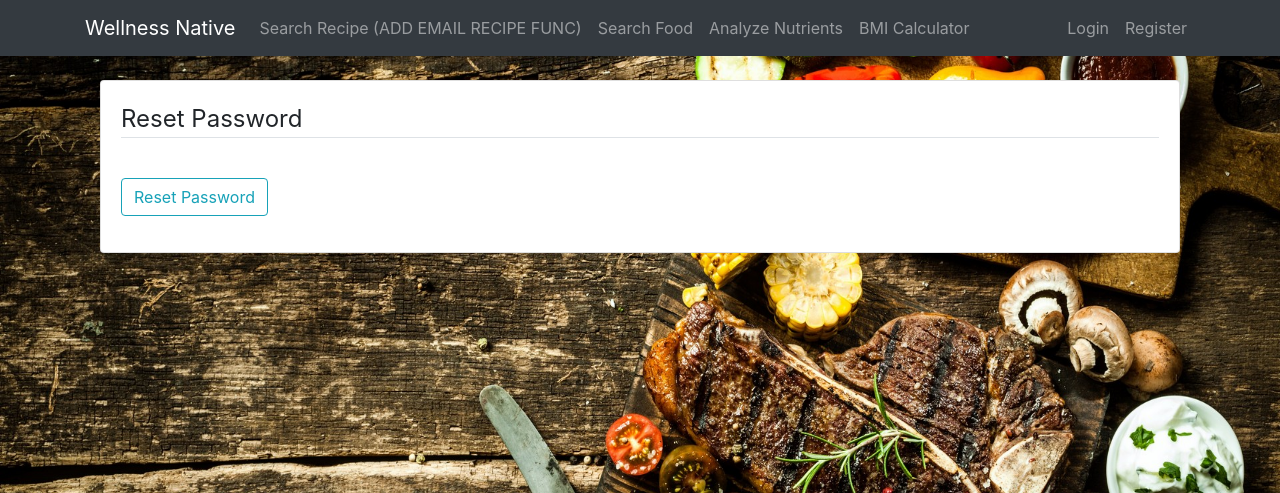
After one commit to Sohaib-Mohiuddin/wellness-native-app, a Django app: page /password-reset-confirm/1/1/ in a window 1280 px wide. The commit adds this page. Shown: the top 493 px of the page. Run offline with Django 3.2, Linux system fonts and the light colour scheme; some libraries are stand-ins or nearby versions.

Commit message:
Partial password reset and functions

```diff
--- a/creds.txt
+++ b/creds.txt
@@ -13,6 +13,9 @@ AWS:
 S3:
 	AWS_STORAGE_BUCKET_NAME = wellness-native-files
 
+Email Service:
+	email: wellnessnative.info@gmail.com
+	password: wellnessnative
 Edamam API:
 	Recipe:
 		AppID - 47e19430
--- a/templates/users/logout.html
+++ b/templates/users/logout.html
@@ -1,5 +1,4 @@
 {% extends "food_app/base.html" %}
-{% load crispy_forms_tags %}
 {% block content %}
 <div class="container">
 	<div class="card card-register mx-auto mt-2">
--- /dev/null
+++ b/templates/users/password_reset_confirm.html
@@ -0,0 +1,22 @@
+{% extends "food_app/base.html" %}
+{% load crispy_forms_tags %}
+{% block content %}
+<div class="container">
+	<div class="card card-register mx-auto mt-2">
+    <div class="card-body">
+			<div class="content-section">
+				<form method="POST">
+					{% csrf_token %}
+					<fieldset class="form-group">
+						<legend class="border-bottom mb-4">Reset Password</legend>
+						{{ form | crispy }}
+					</fieldset>
+					<div class="form-group">
+						<button class="btn btn-outline-info" type="submit">Reset Password</button>
+					</div>
+				</form>
+			</div>
+		</div>
+	</div>
+</div>
+{% endblock content %}
--- /dev/null
+++ b/templates/users/password_reset_done.html
@@ -0,0 +1,6 @@
+{% extends "food_app/base.html" %}
+{% block content %}
+<div class="alert alert-info">
+	An email has been sent to ... for password reset instructions.
+</div>
+{% endblock content %}
--- a/wellness_native_app/urls.py
+++ b/wellness_native_app/urls.py
@@ -32,6 +32,9 @@ urlpatterns = [
     path('logout/', auth_views.LogoutView.as_view(template_name='users/logout.html'), name='logout'),
     path('register/', users_views.register, name='register'),
     path('profile/', users_views.profile, name='profile'),
+    path('password-reset/', auth_views.PasswordResetView.as_view(template_name='users/password_reset.html'), name='password_reset'),
+    path('password-reset/done/', auth_views.PasswordResetDoneView.as_view(template_name='users/password_reset_done.html'), name='password_reset_done'),
+    path('password-reset-confirm/<uidb64>/<token>/', auth_views.PasswordResetConfirmView.as_view(template_name='users/password_reset_confirm.html'), name='password_reset_confirm'),
 
     # food_app views
     path('', food_app_views.home, name='food-app-home'),
```
Also changed, not shown: templates/users/password_reset.html (added, +22 -0 lines), media/default.jpg (added), media/profile_pics/31716.jpg (added).
